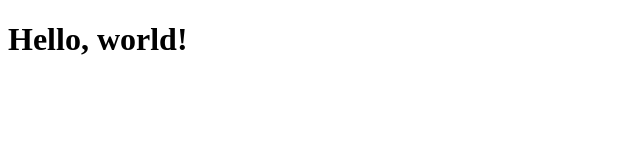
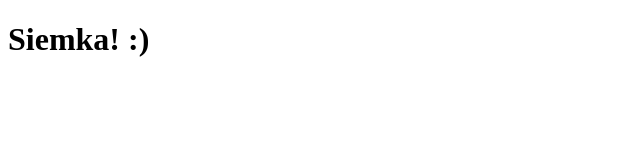
Before and after one commit to Nika0703/merito_strona, a plain HTML site: page index.html in a window 1280 px wide. Shown: the whole page, without its empty margins (0-640 px from the left). Drawn offline with Linux system fonts and the light colour scheme.

Commit message:
Update index.html

```diff
--- a/index.html
+++ b/index.html
@@ -2,12 +2,12 @@
 <html lang="en">
 <head>
   <meta charset="UTF-8" />
-  <title>Siema!</title>
+  <title>Stronka</title>
   <meta name="viewport" content="width=device-width,initial-scale=1" />
   <meta name="description" content="" />
   <link rel="icon" href="favicon.png">
 </head>
 <body>
-  <h1>Hello, world!</h1>
+  <h1>Siemka! :) </h1>
 </body>
 </html>
```
